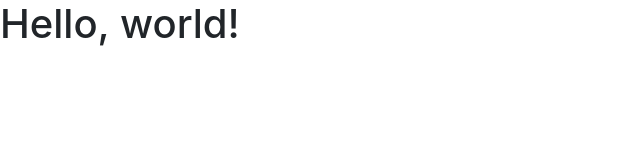
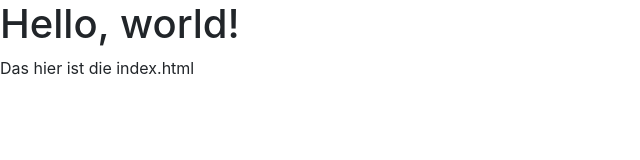
Before and after one commit to lasseveenliese/lasseveenliese.github.io, a plain HTML site: page index.html in a window 1280 px wide. Shown: the whole page, without its empty margins (0-640 px from the left). Drawn offline with nearby package versions, Linux system fonts and the light colour scheme.

Commit message:
Update index.html

```diff
--- a/index.html
+++ b/index.html
@@ -8,6 +8,7 @@
   </head>
   <body>
     <h1>Hello, world!</h1>
+    <p>Das hier ist die index.html</p>
     <script src="https://code.jquery.com/jquery.js"></script>
     <script src="js/bootstrap.min.js"></script>
   </body>
```
